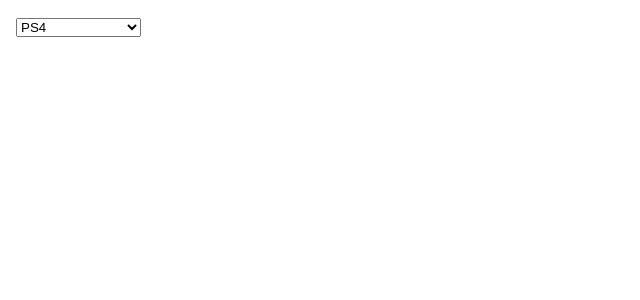
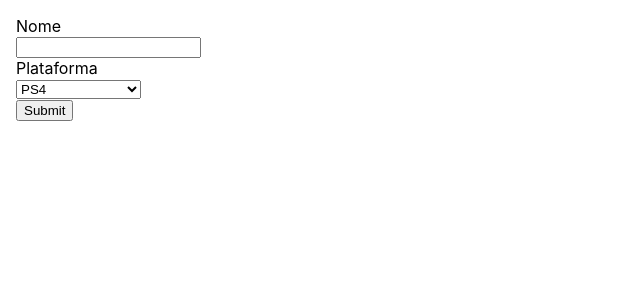
Before and after one commit to JaimeMathias/Front-end-FIFO-Squad8, a React (Create React App) app: page / in a window 1280 px wide. Shown: the top 300 px of the page, without its empty margins (0-640 px from the left). Built offline with nearby package versions, Linux system fonts and the light colour scheme.

Commit message:
Form Model made on EntryPoint

```diff
--- a/src/components/entrypoint/EntryPoint.jsx
+++ b/src/components/entrypoint/EntryPoint.jsx
@@ -18,11 +18,20 @@
 
     return (
         <div>
-            <SelectBox
-                value={value}
-                plataformsOptions={plataformsOptions}
-                onSelectBoxChange={handleSelectBoxChange}
-            />
+            <form action="">
+                <label name='Nome'>Nome</label>
+                <br/>
+                <input type="text" name="Oi" id=""/>
+                <br/>
+                <label name='Plataforma'>Plataforma</label>
+                <SelectBox
+                    name={'Plataforma'}
+                    value={value}
+                    plataformsOptions={plataformsOptions}
+                    onSelectBoxChange={handleSelectBoxChange}
+                />
+                <input type="submit" value="Submit"/>
+            </form>
         </div>
     )
 }
--- a/src/components/selectbox/SelectBox.jsx
+++ b/src/components/selectbox/SelectBox.jsx
@@ -1,4 +1,4 @@
-import React, { useState, useEffect } from 'react';
+import React, { useEffect } from 'react';
 
 function SelectBox(props) {
     /*const [initialValue, setinitialValue] = useState({
@@ -6,7 +6,7 @@
         value: "PS4"
     })*/
 
-    const { value, plataformsOptions, onSelectBoxChange } = props
+    const { value, plataformsOptions, onSelectBoxChange, name } = props
 
     useEffect(() => {
         console.log(value); // Only shows the real setted value after updating the component, because the setValue is async
@@ -15,7 +15,7 @@
 
     return (
         <div>
-            <select name="Plataformas" onChange={onSelectBoxChange}>
+            <select name={name} onChange={onSelectBoxChange}>
                 {plataformsOptions.map(plataform =>
                     <option key={plataform.id} value={plataform.value}>{plataform.value}</option>
                 )}
```
